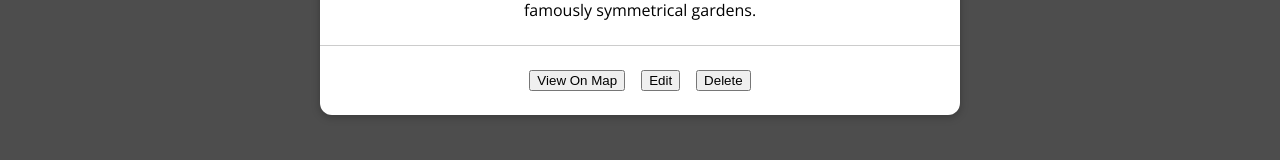
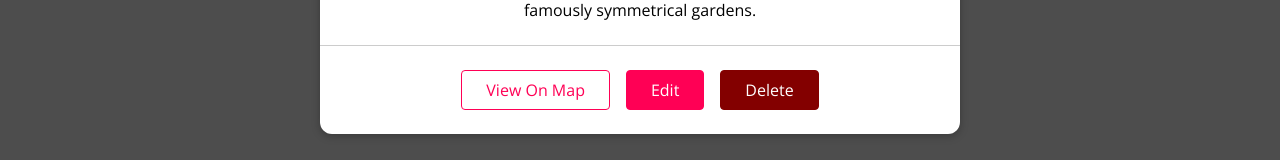
Before and after one commit to piyushmbm45/MERN-udemy, a React (Create React App) app in the folder simpleMERN/frontend/: page /u1/places in a window 1280 px wide. Shown: the part 513-673 px from the top of the page. Built offline with nearby package versions, Linux system fonts and the light colour scheme.

Commit message:
adding custom button

```diff
--- a/simpleMERN/frontend/src/places/components/PlaceItem.jsx
+++ b/simpleMERN/frontend/src/places/components/PlaceItem.jsx
@@ -2,6 +2,7 @@
 
 import "./PlaceItem.css";
 import Card from "../../shared/components/UIelements/Card";
+import Button from '../../shared/components/FormElements/Button'
 
 const PlaceItem = (props) => {
   return (
@@ -16,9 +17,9 @@
           <p>{props.description}</p>
         </div>
         <div className="place-item__actions">
-          <button>View On Map</button>
-          <button>Edit</button>
-          <button>Delete</button>
+          <Button inverse >View On Map</Button>
+          <Button to={`/places/${props.id}`}>Edit</Button>
+          <Button danger>Delete</Button>
         </div>
       </Card>
     </li>
--- /dev/null
+++ b/simpleMERN/frontend/src/shared/components/FormElements/Button.css
@@ -0,0 +1,61 @@
+.button {
+  font: inherit;
+  padding: 0.5rem 1.5rem;
+  border: 1px solid #ff0055;
+  border-radius: 4px;
+  background: #ff0055;
+  color: white;
+  cursor: pointer;
+  margin-right: 1rem;
+  text-decoration: none;
+  display: inline-block;
+}
+
+.button:focus {
+  outline: none;
+}
+
+.button:hover,
+.button:active {
+  background: #ff4382;
+  border-color: #ff4382;
+}
+
+.button--inverse {
+  background: transparent;
+  color: #ff0055;
+}
+
+.button--inverse:hover,
+.button--inverse:active {
+  color: white;
+  background: #ff0055;
+}
+
+.button--danger {
+  background: #830000;
+  border-color: #830000;
+}
+
+.button--danger:hover,
+.button--danger:active {
+  background: #f34343;
+  border-color: #f34343;
+}
+
+.button:disabled,
+.button:hover:disabled,
+.button:active:disabled {
+  background: #ccc;
+  color: #979797;
+  border-color: #ccc;
+  cursor: not-allowed;
+}
+
+.button--small {
+  font-size: 0.8rem;
+}
+
+.button--big {
+  font-size: 1.5rem;
+}
--- /dev/null
+++ b/simpleMERN/frontend/src/shared/components/FormElements/Button.js
@@ -0,0 +1,46 @@
+import React from "react";
+import { Link } from "react-router-dom";
+
+import "./Button.css";
+
+const Button = (props) => {
+  if (props.href) {
+    return (
+      <a
+        className={`button button--${props.size || "default"} ${
+          props.inverse && "button--inverse"
+        } ${props.danger && "button--danger"}`}
+        href={props.href}
+      >
+        {props.children}
+      </a>
+    );
+  }
+  if (props.to) {
+    return (
+      <Link
+        to={props.to}
+        exact={props.exact}
+        className={`button button--${props.size || "default"} ${
+          props.inverse && "button--inverse"
+        } ${props.danger && "button--danger"}`}
+      >
+        {props.children}
+      </Link>
+    );
+  }
+  return (
+    <button
+      className={`button button--${props.size || "default"} ${
+        props.inverse && "button--inverse"
+      } ${props.danger && "button--danger"}`}
+      type={props.type}
+      onClick={props.onClick}
+      disabled={props.disabled}
+    >
+      {props.children}
+    </button>
+  );
+};
+
+export default Button;
```
